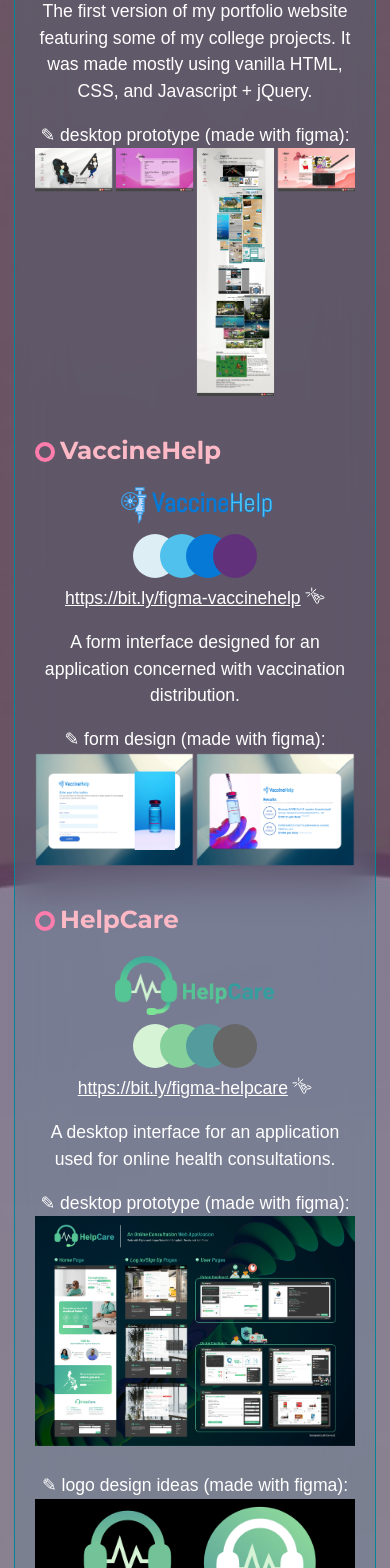
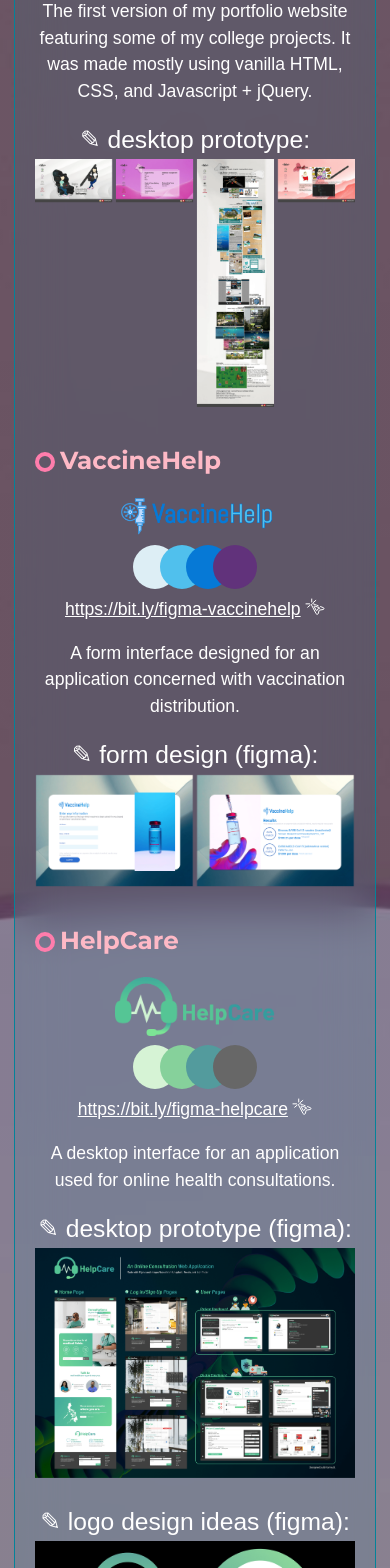
Before and after one commit to britannyb/britanny-portfolio, a React (Vite) app: page / in a window 390 px wide. Shown: the part 2960-4528 px from the top of the page. Built offline with nearby package versions, Linux system fonts and the light colour scheme; a web font is replaced by a local one.

Commit message:
updated content

```diff
--- a/src/Projects.tsx
+++ b/src/Projects.tsx
@@ -53,7 +53,7 @@ function ColorPalette({ colors }: ColorProps) {
 function ContainerContent({ title, children }: ContainerContentProps) {
   return (
     <>
-      <h3 className="text-center lowercase lg:text-sm">✎ {title}:</h3>
+      <h3 className="text-center lowercase text-sm lg:text-md">✎ {title}:</h3>
       <div>{children}</div>
     </>
   );
@@ -112,7 +112,7 @@ const Projects = () => {
               paletteColors={["FFFFFF", "EC968D", "C774CD", "454545"]}
               description="The first version of my portfolio website featuring some of my college projects. It was made mostly using vanilla HTML, CSS, and Javascript + jQuery."
             >
-              <ContainerContent title="Desktop Prototype (Made with Figma)">
+              <ContainerContent title="Desktop Prototype">
                 <img
                   src="images/projects/portfolio1Prototype.png"
                   alt="Portfolio v1 prototype design image"
@@ -129,7 +129,7 @@ const Projects = () => {
               paletteColors={["DDEEF5", "50C0ED", "0679D6", "61327B"]}
               description="A form interface designed for an application concerned with vaccination distribution."
             >
-              <ContainerContent title="Form Design (Made with Figma)">
+              <ContainerContent title="Form Design (Figma)">
                 <img
                   src="images/projects/vaccineHelpPrototype.png"
                   alt="VaccineHelp prototype design image"
@@ -146,7 +146,7 @@ const Projects = () => {
               paletteColors={["D6F3D5", "86D19B", "539B9D", "676767"]}
               description="A desktop interface for an application used for online health consultations."
             >
-              <ContainerContent title="Desktop Prototype (Made with Figma)">
+              <ContainerContent title="Desktop Prototype (Figma)">
                 <img
                   src="images/projects/helpCarePrototype.png"
                   alt="HelpCare prototype design image"
@@ -155,7 +155,7 @@ const Projects = () => {
                 />
               </ContainerContent>
               <br />
-              <ContainerContent title="Logo Design Ideas (Made with Figma)">
+              <ContainerContent title="Logo Design Ideas (Figma)">
                 <img
                   className="centered-image"
                   src="images/projects/helpCareLogoDrafts.png"
@@ -173,7 +173,7 @@ const Projects = () => {
               paletteColors={["65C2AF", "42A46A", "D78862", "2F2F2F"]}
               description="My capstone project which is a meal planner that allows users to scan ingredients using their camera. It applies machine learning through Tensorflow.js."
             >
-              <ContainerContent title="Mobile Prototype (Made with Figma)">
+              <ContainerContent title="Mobile Prototype (Figma)">
                 <img
                   src="images/projects/motivEatMobilePrototype.png"
                   alt="MotivEat prototype design image"
@@ -184,7 +184,7 @@ const Projects = () => {
               <br />
               <div className="grid grid-cols-1 lg:grid-cols-2 gap-2">
                 <div>
-                  <ContainerContent title="Logo Design Ideas (Made with Figma)">
+                  <ContainerContent title="Logo Design Ideas (Figma)">
                     <img
                       className="centered-image"
                       src="images/projects/motivEatLogoDrafts.png"
@@ -195,7 +195,7 @@ const Projects = () => {
                   </ContainerContent>
                 </div>
                 <div>
-                  <ContainerContent title="Survey Post (Made with Canva)">
+                  <ContainerContent title="Survey Post (Canva)">
                     <img
                       className="centered-image"
                       src="images/projects/motivEatPoster2.png"
@@ -214,7 +214,7 @@ const Projects = () => {
               paletteColors={["12D4B4", "0C8C74", "515CA6", "3A4067"]}
               description="Logo and poster design for a friend's booth that sells Japanese desserts."
             >
-              <ContainerContent title="Poster Design">
+              <ContainerContent title="Poster Design (Canva)">
                 <div
                   className="grid grid-cols-1 lg:flex centered-image"
                   style={{ maxWidth: "860px" }}
@@ -232,10 +232,10 @@ const Projects = () => {
             </AppDesignContainer>
           </ProjectContainer>
           <ProjectContainer projectTitle="Art+Photography">
-            <ContainerContent title="Sample Drawings">
+            <ContainerContent title="Sample Drawings (Made with Procreate)">
               <div
                 id="drawing-gallery"
-                className="grid grid-cols-1 md:grid-cols-3 gap-2 items-center centered-image pb-2"
+                className="grid grid-cols-1 md:grid-cols-3 gap-2 items-center centered-image pb-2 lg:pb-4"
               >
                 <DrawingModal
                   imageUrl="images/drawing1.jpg"
@@ -252,7 +252,7 @@ const Projects = () => {
               </div>
             </ContainerContent>
             <br />
-            <ContainerContent title="Toy Photography">
+            <ContainerContent title="Toy Photography (Taken and Edited by Me)">
               <div
                 id="toy-gallery"
                 className="grid grid-cols-1 md:grid-cols-3 gap-2 rounded-images"
--- a/src/index.css
+++ b/src/index.css
@@ -292,13 +292,13 @@ button:focus-visible {
 
 .skills-bg {
   background: linear-gradient(0deg, rgba(0, 0, 0, 0.2), rgba(0, 0, 0, 0.2)),
-    url("/images/skillsBg.jpg") no-repeat bottom center;
+    url("/images/skillsBg.jpg") no-repeat center center;
   background-size: cover;
 }
 
 .projects-bg {
   background: linear-gradient(0deg, rgba(0, 0, 0, 0.4), rgba(0, 0, 0, 0.4)),
-    url("/images/projectsBg.jpg") no-repeat bottom center;
+    url("/images/projectsBg.jpg") no-repeat center center;
   background-size: cover;
 }
 
```
